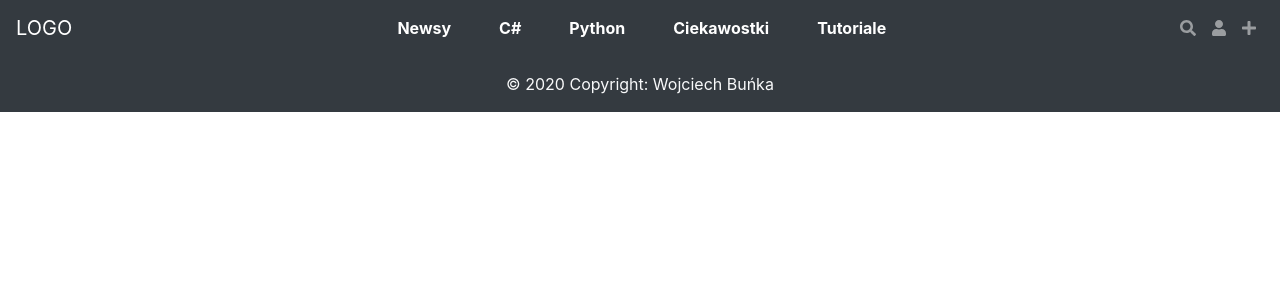
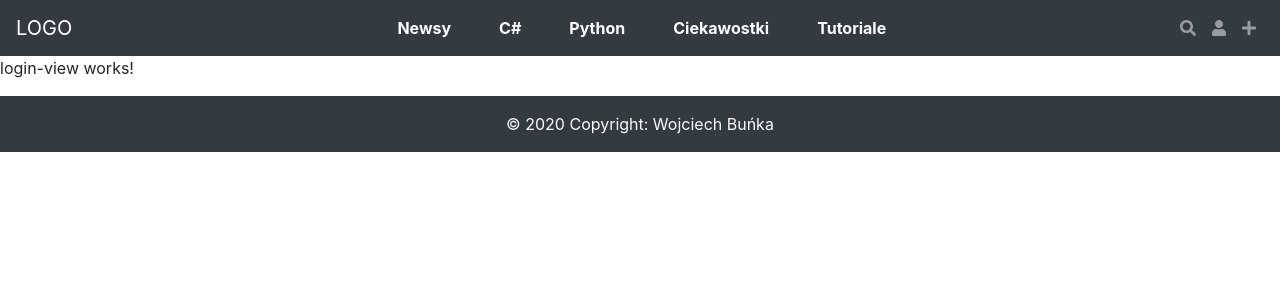
Before and after one commit to TheWerou/AngularTechnologyBlog, an Angular app in the folder TechnologyBlog/: page /Auth/Login in a window 1280 px wide. Before the commit this address led to /. Shown: the top 300 px of the page. Built offline with nearby package versions, Linux system fonts and the light colour scheme.

Commit message:
Added some routing and component for login

```diff
--- a/TechnologyBlog/src/app/app-routing.module.ts
+++ b/TechnologyBlog/src/app/app-routing.module.ts
@@ -6,6 +6,7 @@
 import { CategoryViewComponent } from './category-view/category-view.component';
 import { AddArticleComponent } from './add-article/add-article.component';
 import { SortViewComponent } from './sort-view/sort-view.component';
+import { LoginViewComponent } from './login-view/login-view.component';
 
 const routes: Routes = [
   { path: '',   redirectTo: '/MainView', pathMatch: 'full' },
@@ -14,6 +15,8 @@
   { path: 'ArticleView/:articleId', component:  ArticleViewComponent},
   { path: 'AddArticleView', component:  AddArticleComponent},
   { path: 'SearchResoult', component:  SortViewComponent},
+  { path: 'Auth/Login',  component: LoginViewComponent },
+  { path: '**',  redirectTo: '/MainView' },
 ];
 
 @NgModule({
--- a/TechnologyBlog/src/app/app.module.ts
+++ b/TechnologyBlog/src/app/app.module.ts
@@ -15,6 +15,7 @@
 import { SortViewComponent } from './sort-view/sort-view.component';
 import { SearchPopupComponent } from './shared/nav-bar/search-popup/search-popup.component';
 import { ModalModule, BsModalService } from 'ngx-bootstrap/modal';
+import { LoginViewComponent } from './login-view/login-view.component';
 
 
 
@@ -28,7 +29,8 @@
     CategoryViewComponent,
     FotterComponent,
     SortViewComponent,
-    SearchPopupComponent
+    SearchPopupComponent,
+    LoginViewComponent
   ],
   imports: [
     BrowserModule,
--- /dev/null
+++ b/TechnologyBlog/src/app/login-view/login-view.component.html
@@ -0,0 +1 @@
+<p>login-view works!</p>
--- /dev/null
+++ b/TechnologyBlog/src/app/login-view/login-view.component.ts
@@ -0,0 +1,15 @@
+import { Component, OnInit } from '@angular/core';
+
+@Component({
+  selector: 'app-login-view',
+  templateUrl: './login-view.component.html',
+  styleUrls: ['./login-view.component.scss']
+})
+export class LoginViewComponent implements OnInit {
+
+  constructor() { }
+
+  ngOnInit(): void {
+  }
+
+}
```
Also changed, not shown: TechnologyBlog/src/app/login-view/login-view.component.scss (added).
